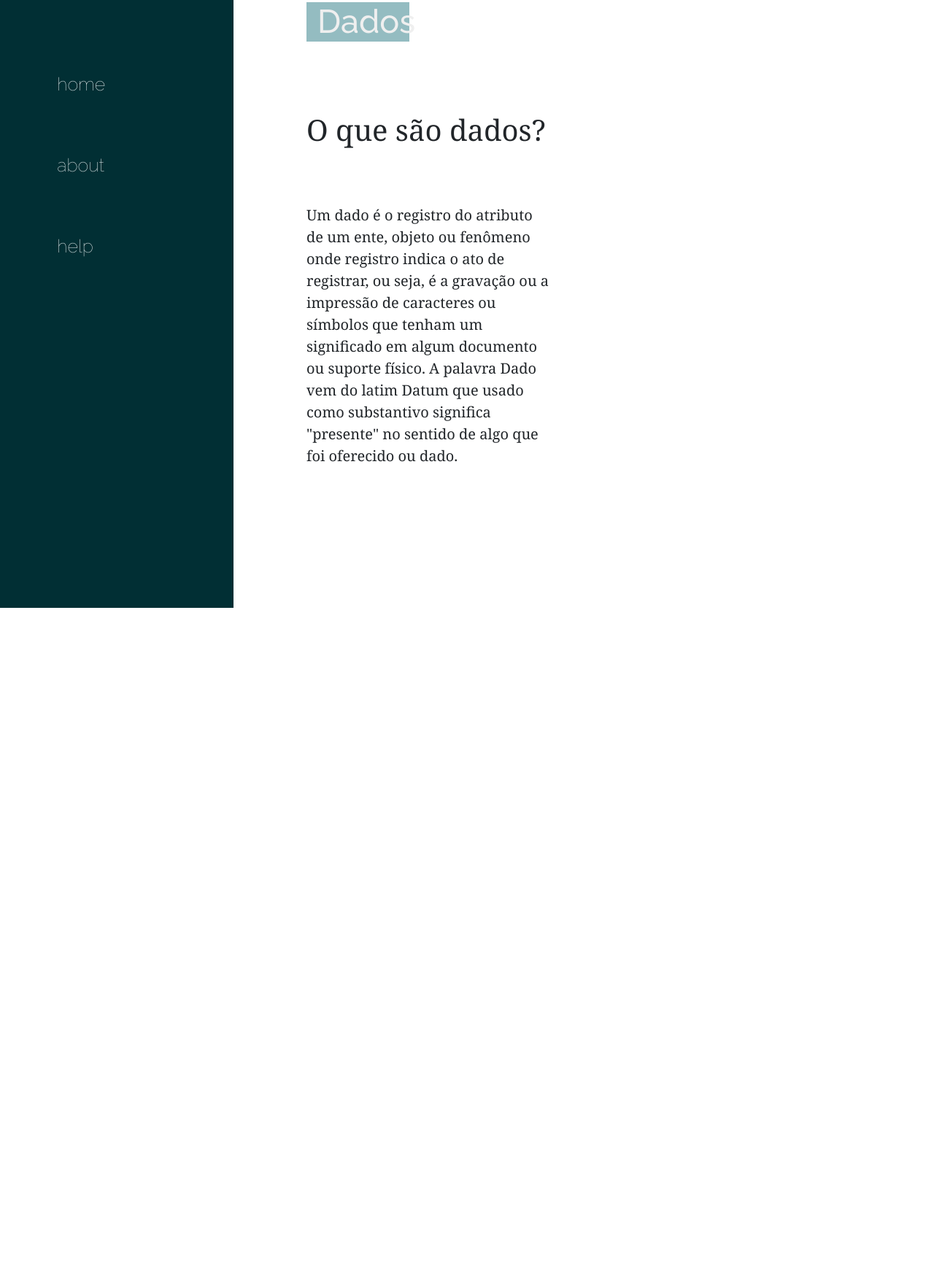
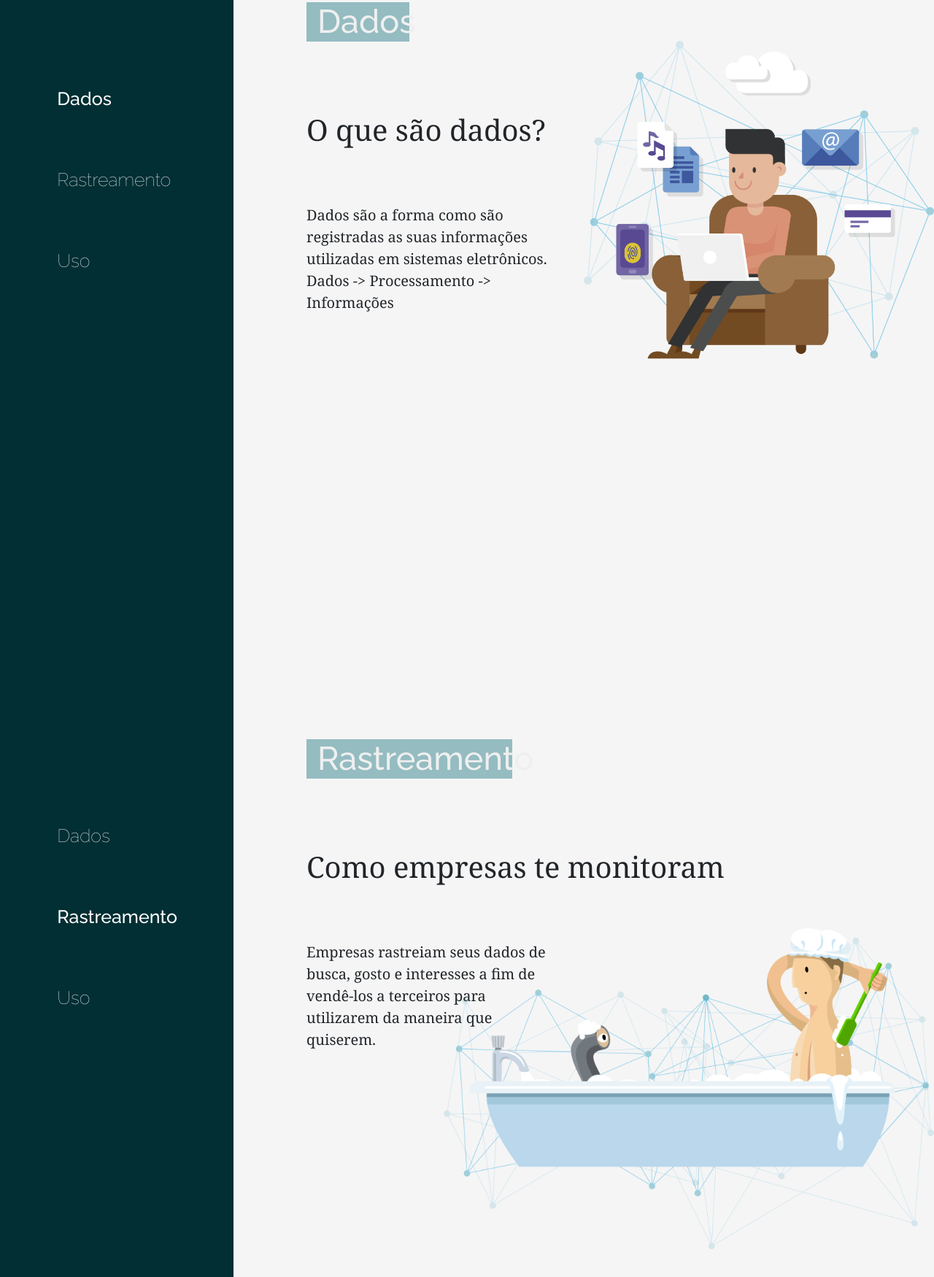
Before and after one commit to kgustavo/SitePuc, a plain HTML site: page index.html in a window 1280 px wide. Shown: the part 1047-2797 px from the top of the page at 73% size. Before the commit the page ends 1880 px from the top, so only its background shows below. Drawn offline with nearby package versions, Linux system fonts and the light colour scheme.

Commit message:
Versão para a tutoria

```diff
--- a/estilos.css
+++ b/estilos.css
@@ -1,5 +1,4 @@
 body {
-    cursor: default;
 	margin: 0;
 	margin-top: 0;
 	padding: 0;
@@ -13,10 +12,6 @@ body {
 }
 
 
-.cadeado {
-	padding-top:76px;
-	width: 100%;
-}
 
 .dados{
 	color: #FFFFFF;
@@ -53,6 +48,27 @@ body {
 
 }
 
+.ilu1 {
+    position: absolute;
+    left: 50%;
+    top: 30%;
+	width: 50%;
+}
+
+.ilu2 {
+    position: absolute;
+    left: 30%;
+    top: 50%;
+	width: 70%;
+}
+
+.ilu3 {
+    position: absolute;
+    left: 30%;
+    top: 55%;
+	width: 70%;
+}
+
 .menul {
 	padding-left: 20px;
 	padding-top: 10px;
@@ -83,7 +99,7 @@ body {
 .menu-lateral {
 	background: #012F34;
 	padding-top: 133px;
-	height: 1080px;
+	height: 1010px;
 }
 
 .menu-lateral-l {
@@ -130,6 +146,7 @@ body {
 .subtexto {
 	font-size: 20px;
 	padding-top: 70px;
+
 }
 
 .texto {
--- a/index.html
+++ b/index.html
@@ -1,5 +1,6 @@
 <!DOCTYPE html><html lang=pt>
 <head>
+    <meta charset="utf-8"/>
 
 	<title>Projeto Site Puc</title>
 	<link rel="stylesheet" href="https://stackpath.bootstrapcdn.com/bootstrap/4.3.1/css/bootstrap.min.css" integrity="sha384-ggOyR0iXCbMQv3Xipma34MD+dH/1fQ784/j6cY/iJTQUOhcWr7x9JvoRxT2MZw1T" crossorigin="anonymous">
@@ -26,16 +27,16 @@
 	<meta name="theme-color" content="#ffffff">
 
 </head>
-<body class="dragscroll">
+<body>
 
 <div class="header row" id="header">
 		  <div class="col-6 logo col-xl-2">
-			    <img src="img/logosite.png" class="logo">
+			    <img src="img/logosite.png" class="logo" alt="logo do site">
 		  </div>
 		  <div class="col-6 lista xl-9 col-xl-2  offset-xl-8">
-				<a class="menul" href="#">home</a>
-				<a class="menul" href="#secondPage">about</a>
-				<a class="menul" href="#">help</a>
+				<a class="menul" href="#firstPage">Inicio</a>
+				<a class="menul" href="#secondPage">Sobre</a>
+				<a class="menul" href="#">Ajuda</a>
 		  </div>
 </div>
 
@@ -82,11 +83,11 @@
 		<div class="row parte2">
 
 		<div class="col-6 menu-lateral col-xl-3">
-		<div class="col-6 lista-lateral col-xl-6 offset-xl-2">
+		<div class="col-6 lista-lateral lista col-xl-6 offset-xl-2">
 
-		  <a class="menu-lateral-l" href="#"><p class="menul-1">home</p></a>
-		  <a class="menu-lateral-l" href="#"><p class="menul-2">about</p></a>
-		  <a class="menu-lateral-l" href="#"><p class="menul-3">help</p></a>
+		  <a class="menu-lateral-l" href="#secondPage"><p class="menul-1" style="font-weight: 500">Dados</p></a>
+		  <a class="menu-lateral-l" href="#3rdPage"><p class="menul-2">Rastreamento</p></a>
+		  <a class="menu-lateral-l" href="#4thpage"><p class="menul-3">Uso</p></a>
 
 		</div>
 			  </div>
@@ -97,12 +98,12 @@
 		  <h2 class="col-xl-2 text-center"> Dados </h2>
 
 		</div>
-	  <h1>O que são dados?</h1>
+	  <div class="col-cl-5"><h1>O que são dados?</h1></div>
 		<div class="subtexto row">
-		  <p class="col-xl-5">Um dado é o registro do atributo de um ente, objeto ou fenômeno onde registro indica o ato de registrar, ou seja, é a gravação ou a impressão de caracteres ou símbolos que tenham um significado em algum documento ou suporte físico. A palavra Dado vem do latim Datum que usado como substantivo significa "presente" no sentido de algo que foi oferecido ou dado. </p>
-		  <p class="col-xl-7"><b> </b></p>
-		  <p class="col-xl-5"></p>
-			<div class="col-6 offset-xl-0 col-xl-7"><img src="" class="cadeado"></div>
+		  <p class="col-xl-5">Dados são a forma como são registradas as suas informações utilizadas em sistemas eletrônicos. <br> Dados -> Processamento -> Informações </p>
+
+          <div><img src="img/ilu1.png" class="ilu1" alt="Pessoa utilizando um notebook e em sua volta encontram-se representações dos seus dados digitais"></div>
+
 	  </div>
 
   </div>
@@ -110,7 +111,77 @@
 
 
 </div>
-	</div>
+</div>
+
+    	<div class="section active" id="section2">
+		<div class="row parte2">
+
+		<div class="col-6 menu-lateral col-xl-3">
+		<div class="col-6 lista-lateral lista col-xl-6 offset-xl-2">
+
+		  <a class="menu-lateral-l" href="#secondPage"><p class="menul-1">Dados</p></a>
+		  <a class="menu-lateral-l" href="#3rdPage"><p class="menul-2" style="font-weight: 500">Rastreamento</p></a>
+		  <a class="menu-lateral-l" href="#4thpage"><p class="menul-3">Uso</p></a>
+
+		</div>
+			  </div>
+
+	<div class="col-6 texto offset-xl-0 col-xl-9">
+
+	  <div class="topico">
+		  <h2 class="col-xl-4 text-center"> Rastreamento </h2>
+
+		</div>
+	  <div class="col-cl-5"><h1>Como empresas te monitoram</h1></div>
+		<div class="subtexto row">
+		  <p class="col-xl-5">Empresas rastreiam seus dados de busca, gosto e interesses a fim de vendê-los a terceiros para utilizarem da maneira que quiserem. </p>
+
+          <div><img src="img/ilu2.png" class="ilu2" alt="Pessoa tomando banho e na banheira é possivel ver um periscópio a observando"></div>
+
+	  </div>
+
+  </div>
+
+
+
+    </div>
+</div>
+
+
+    	<div class="section active" id="section3">
+		<div class="row parte2">
+
+		<div class="col-6 menu-lateral col-xl-3">
+		<div class="col-6 lista-lateral lista col-xl-6 offset-xl-2">
+
+		  <a class="menu-lateral-l" href="#secondPage"><p class="menul-1">Dados</p></a>
+		  <a class="menu-lateral-l" href="#3rdPage"><p class="menul-2">Rastreamento</p></a>
+		  <a class="menu-lateral-l" href="#4thpage"><p class="menul-3" style="font-weight: 500">Uso</p></a>
+
+		</div>
+			  </div>
+
+	<div class="col-6 texto offset-xl-0 col-xl-9">
+
+	  <div class="topico">
+		  <h2 class="col-xl-2 text-center"> Uso </h2>
+
+		</div>
+	  <div class="col-cl-5"><h1>Como usam seus dados</h1></div>
+		<div class="subtexto row">
+		  <p class="col-xl-5">Diversas empresas compram seus dados para lhe bombardear de anúncios sobre produtos que você, possivelmente, têm interesse. Algumas empressas vão ainda mais longe e chegam a disparar fake news quando pagas para isso. </p>
+
+          <div><img src="img/ilu3.png" class="ilu3" alt="Pessoa correndo desesperada de um fantasma que está lhe perseguindo"></div>
+
+	  </div>
+
+    </div>
+
+
+
+            </div>
+    </div>
+
 </div>
 
 
@@ -128,7 +199,7 @@
     var myFullpage = new fullpage('#fullpage', {
         dragAndMove: true,
         dragAndMoveKey: 'a2d1c3Rhdm8uZ2l0aHViLmlvX1dNeFpISmhaMEZ1WkUxdmRtVT1ZZDI=',
-        sectionsColor: ['#012F34', '#FFFFF', '#7BAABE', 'whitesmoke', '#ccddff'],
+        sectionsColor: ['#012F34', 'whitesmoke', 'whitesmoke', 'whitesmoke', '#ccddff'],
         anchors: ['firstPage', 'secondPage', '3rdPage', '4thpage', 'lastPage'],
         menu: '#menu',
         lazyLoad: true,
```
Also changed, not shown: img/ilu1.png (added), img/ilu2.png (added), img/ilu3.png (added).
